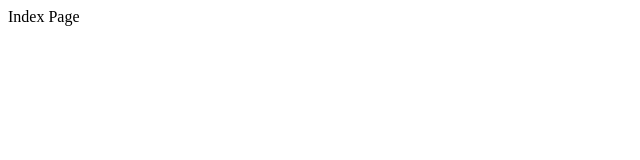
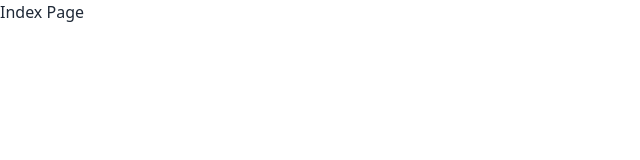
Before and after one commit to akhilnarayanan1/devjam2024-shuttleservice, a Nuxt app in the folder web-nuxt/: page / in a window 1280 px wide. Shown: the top 160 px of the page, without its empty margins (0-640 px from the left). Built offline with nearby package versions, Linux system fonts and the light colour scheme.

Commit message:
🎨 added tailwind+daisyui

```diff
--- a/web-nuxt/nuxt.config.ts
+++ b/web-nuxt/nuxt.config.ts
@@ -2,6 +2,7 @@
 export default defineNuxtConfig({
   compatibilityDate: '2024-04-03',
   devtools: { enabled: true },
+  modules: ['@nuxtjs/tailwindcss'],
   runtimeConfig: {
     WEBHOOK_VERIFY_TOKEN: process.env.WEBHOOK_VERIFY_TOKEN
   }
--- a/web-nuxt/package.json
+++ b/web-nuxt/package.json
@@ -11,7 +11,11 @@
     "deploy-hosting": "nuxt generate && firebase deploy --only hosting"
   },
   "dependencies": {
+    "@nuxtjs/tailwindcss": "^6.12.0",
     "nuxt": "^3.12.3",
     "vue": "latest"
+  },
+  "devDependencies": {
+    "daisyui": "^4.12.10"
   }
 }
--- /dev/null
+++ b/web-nuxt/tailwind.config.js
@@ -0,0 +1,8 @@
+/** @type {import('tailwindcss').Config} */
+export default {
+  content: [],
+  theme: {
+    extend: {},
+  },
+  plugins: [require('daisyui')],
+}
```
Also changed, not shown: 1 other file (tests, documents, lock files or other folders).
